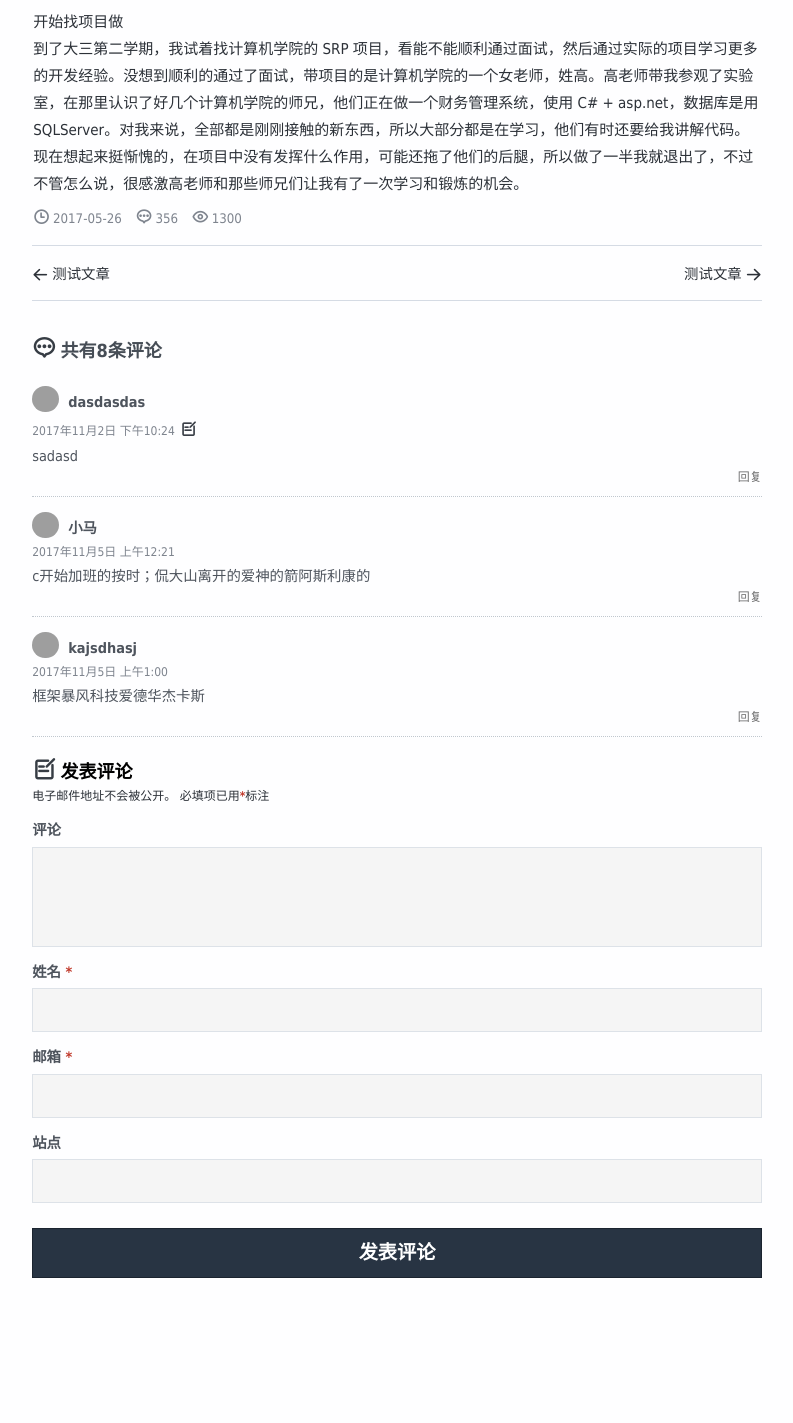
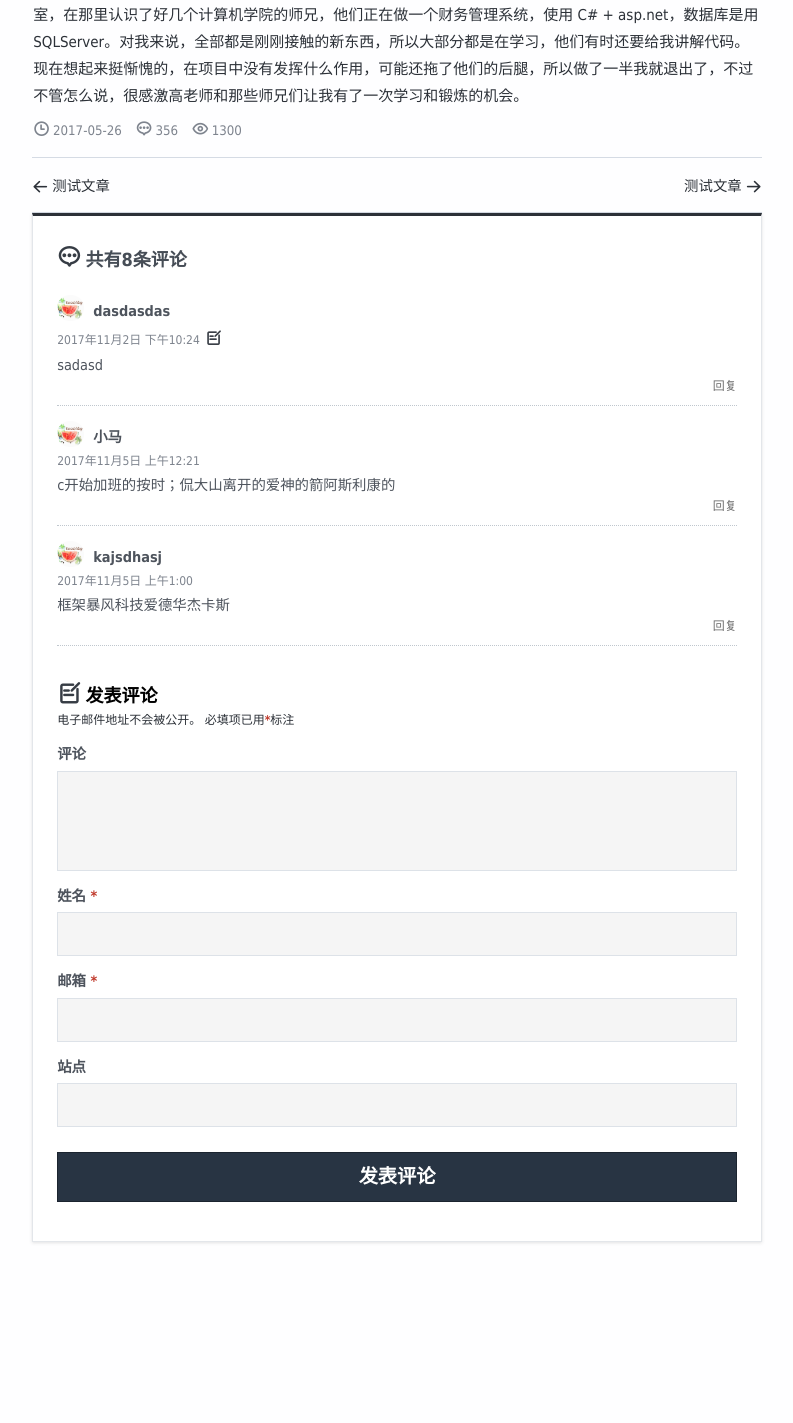
Before and after one commit to FishBooy/Test, a PHP site: page /article.html in a window 1280 px wide. Shown: the part 2480-3903 px from the top of the page, without its empty margins (243-1036 px from the left). After the commit the page ends 3723 px from the top, so only its background shows below. Run offline with PHP 8.4, Linux system fonts and the light colour scheme; grey boxes are pictures that could not be loaded.

Commit message:
office to git

```diff
--- a/article.html
+++ b/article.html
@@ -12,13 +12,14 @@
 </head>
 <body>
 
-    <div class="main-wrapper main-header clear-fix" style="height: 100px;">
+    <div class="site-wrapper">
+        <div class="site-header clear-fix">
             <a href="" class="home-link">
                 <!-- <img src="images/logo.png" style="width:170px;"> -->
             </a>
         </div>
 
-    <div class="main-wrapper main-content">
+        <div class="site-content-content">
             <div class="article-wrap article-all-content">
                 <h2 class="article-title">JavaScript内存泄漏教程</h2>
                 <div class="article-body">
@@ -78,6 +79,7 @@
             </nav>
 
             <div id="comments" class="comments-area">
+                <div class="comments-area-wrap">
 
                     <h2 class="comments-title"><i class="iconfont icon-mark"></i>共有8条评论</h2>
                     <ol class="comment-list">
@@ -85,7 +87,7 @@
                             <article id="div-comment-2" class="comment-body">
                                 <footer class="comment-meta">
                                     <div class="comment-author vcard">
-                                <img alt='' src='http://0.gravatar.com/avatar/3a8b049107dd4fc03a92cec3b00f2d29?s=56&#038;d=mm&#038;r=g' srcset='http://0.gravatar.com/avatar/3a8b049107dd4fc03a92cec3b00f2d29?s=112&amp;d=mm&amp;r=g 2x' class='avatar avatar-56 photo' height='56' width='56' /><b class="fn">dasdasdas</b><span class="says">说道：</span>
+                                        <img alt='' src='images/logo.jpg' class='avatar avatar-56 photo' height='56' width='56' /><b class="fn">dasdasdas</b><span class="says">说道：</span>
                                     </div><!-- .comment-author -->
                                     <div class="comment-metadata">
                                         <a href="http://localhost:8888/2017/11/02/%e5%86%85%e5%ae%b9%e9%a1%b5%e9%9d%a2%e6%b5%8b%e8%af%95/#comment-2">
@@ -113,7 +115,7 @@
                             <article id="div-comment-4" class="comment-body">
                                 <footer class="comment-meta">
                                     <div class="comment-author vcard">
-                                <img alt='' src='http://1.gravatar.com/avatar/73985b7dfa8112d15ff1eab3a5a700a4?s=56&#038;d=mm&#038;r=g' srcset='http://1.gravatar.com/avatar/73985b7dfa8112d15ff1eab3a5a700a4?s=112&amp;d=mm&amp;r=g 2x' class='avatar avatar-56 photo' height='56' width='56' /><b class="fn">小马</b><span class="says">说道：</span>
+                                        <img alt='' src='images/logo.jpg' class='avatar avatar-56 photo' height='56' width='56' /><b class="fn">小马</b><span class="says">说道：</span>
                                     </div><!-- .comment-author -->
 
                                     <div class="comment-metadata">
@@ -138,7 +140,7 @@
                         <article id="div-comment-6" class="comment-body">
                         <footer class="comment-meta">
                         <div class="comment-author vcard">
-                <img alt='' src='http://0.gravatar.com/avatar/f4b94fd2130c40873739ddae4cf6606e?s=56&#038;d=mm&#038;r=g' srcset='http://0.gravatar.com/avatar/f4b94fd2130c40873739ddae4cf6606e?s=112&amp;d=mm&amp;r=g 2x' class='avatar avatar-56 photo' height='56' width='56' />                       <b class="fn">kajsdhasj</b><span class="says">说道：</span>                    </div><!-- .comment-author -->
+                        <img alt='' src='images/logo.jpg' class='avatar avatar-56 photo' height='56' width='56' />                       <b class="fn">kajsdhasj</b><span class="says">说道：</span>                    </div><!-- .comment-author -->
 
                         <div class="comment-metadata">
                         <a href="http://localhost:8888/2017/11/02/%e5%86%85%e5%ae%b9%e9%a1%b5%e9%9d%a2%e6%b5%8b%e8%af%95/#comment-6">
@@ -188,18 +190,17 @@
                             </p>
                         </form>
                     </div>
+
+                </div>
+            </div>
         </div>
 
-
-    </div>
-
-    <div class="main-wrapper main-footer" style="height: 100px;">
+        <div class="site-footer" style="height: 100px;">
             <a href="" class="home-link">
                 <!-- <img src="images/logo.png" style="width:170px;"> -->
             </a>
         </div>
-
-
+    </div>
 
 
 
--- a/css/style.css
+++ b/css/style.css
@@ -1,3 +1,4 @@
+/*====首页样式====*/
 /*公共-布局*/
 .clear-fix:after{
     float: none;
@@ -15,7 +16,7 @@
 .transition400{
     transition: all 0.4s;
 }
-.main-wrapper{
+.site-wrapper{
     width: 60%;
     margin: 0 auto;
 }
@@ -23,16 +24,20 @@
 .screen-reader-text{
     display: none;
 }
-
-
-/*公共-头部*/
-.main-header{
-    padding: 1em 0 0 0;
+/*公共-页头*/
+.site-header{
+    padding: 1.5em 1.6em 0.5em 1.6em;
 }
 .home-link{
     display: block;
     float: left;
-    margin-left: 1.6em;
+}
+.home-link span{
+    position: relative;
+    bottom: 15px;
+    font-size: 2em;
+    color: #212b38;
+    font-weight:bold;
 }
 
 /*====首页样式====*/
@@ -95,7 +100,7 @@
 }
 /*列表-评论*/
 .article-info{
-    border-bottom: rgba(192, 199, 206,0.8) 1px dotted;
+    border-bottom: rgba(192, 199, 206,0.9) 1px dotted;
     font-size: 1.1em;
     padding: 0 0 15px 0;
     vertical-align: middle;
@@ -173,6 +178,13 @@ a.next:hover{
 /*文章内容*/
 .article-all-content p{
     color: #2c3138;
+}
+.article-all-content{
+    /*padding: 2em;
+    border: #d5dbe4 1px solid;
+    background: #fff;
+    box-shadow: 0 2px 3px rgba(100,100,100,.2);
+    border-top: #2c3138 3px solid;*/
 }
 .article-all-content .article-title{
     font-size: 1.8em;
@@ -254,7 +266,17 @@ a.next:hover{
     margin-bottom: 15px;
 }
 .comments-area{
-    padding: 2.5em 1.6em;
+    padding: 0 1.6em;
+}
+.comments-area-wrap{
+    padding: 2em;
+    background: #fff;
+    border: #e3e6ea 1px solid;
+    box-shadow: 0 1px 3px rgba(100,100,100,.18);
+    border-top: #2c3138 3px solid;
+}
+.comment-respond{
+    margin-top: 30px;
 }
 .comment-notes{
     color: #2c3138;
@@ -390,7 +412,7 @@ input:focus{
 }
 /*---适配尺寸---*/
 @media (max-width: 990px) {
-    .main-wrapper{
+    .site-wrapper{
         width: 100%;
     }
     .article-wrap.chosen-arc{
@@ -411,7 +433,7 @@ input:focus{
     }
 }
 @media (min-width: 990px) and (max-width: 1200px) {
-    .main-wrapper{
+    .site-wrapper{
         width: 70%;
     }
     .article-wrap.chosen-arc{
@@ -419,7 +441,7 @@ input:focus{
     }
 }
 @media (min-width: 1200px) {
-    .main-wrapper{
+    .site-wrapper{
         width: 60%;
     }
     .article-wrap.chosen-arc{
--- a/js/test.js
+++ b/js/test.js
@@ -2,7 +2,7 @@
 var timeId;
 $(function(){
 	//hove效果
-	$('#home-page .article-wrap')
+	$('.site-index-content .article-wrap')
 	.mouseover(function(){
 		$(this).addClass('chosen-arc').prev().addClass('chosen-prev');
 	})
```
Also changed, not shown: index.html (+7 -4 lines), images/header-logo.png (added), 素材/b4f76258317875.59f7edf85f638.jpg (added), 2 other files. Lines whose indentation alone changed are shown as unchanged.
